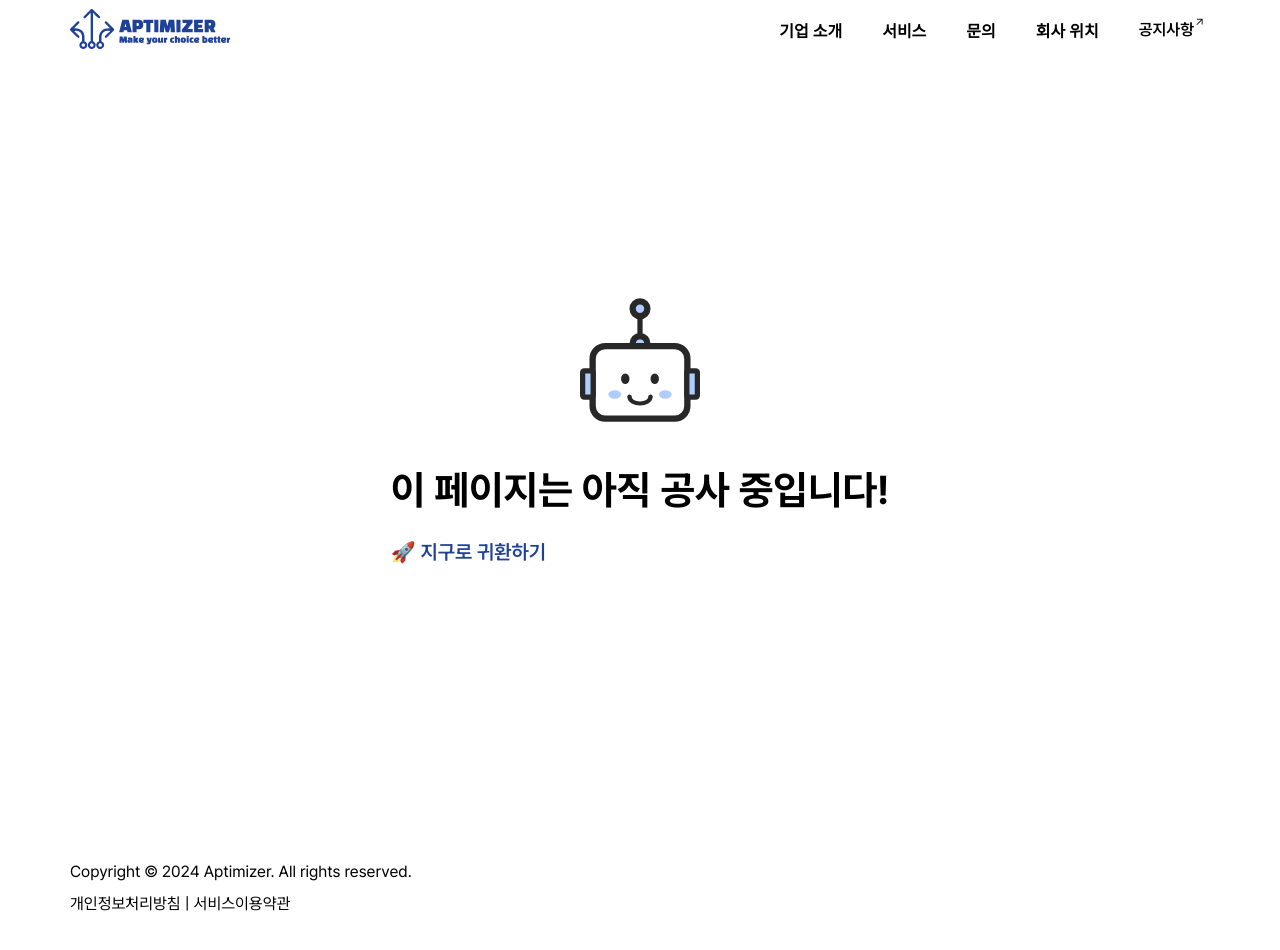
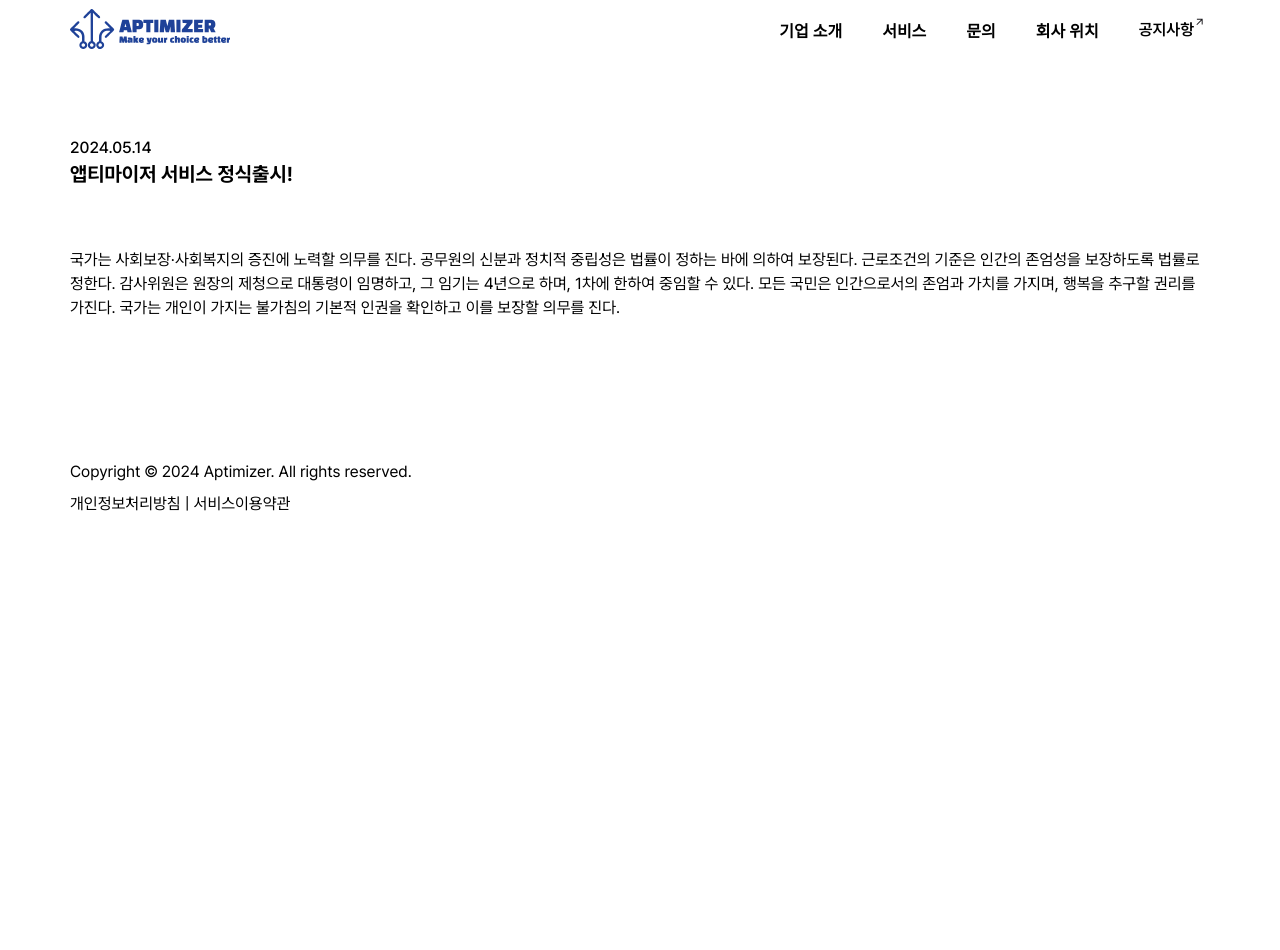
Before and after one commit to aptimizer-co/aptimizer, a Next.js app: page /notice/1 in a window 1280 px wide. Before the commit this address had no page. Shown: the top 950 px of the page. After the commit the page ends 800 px from the top, so only its background shows below. Built offline with nearby package versions, Linux system fonts and the light colour scheme.

Commit message:
[🎨UI] 공지 세부 페이지 UI 완성

```diff
--- /dev/null
+++ b/src/app/notice/[id]/NoticeDetailPage.module.css
@@ -0,0 +1,27 @@
+.NoticeDetailPage {
+  padding: 80px 0;
+}
+
+.link {
+  font-size: 14px;
+  color: blue;
+  display: inline-block;
+  margin-bottom: 24px;
+}
+
+.date {
+  font-size: 16px;
+  font-weight: 500;
+  margin-bottom: 8px;
+}
+
+.title {
+  font-size: 20px;
+  font-weight: 700;
+  margin-bottom: 64px;
+}
+
+.content {
+  font-size: 16px;
+  line-height: 150%;
+}
--- /dev/null
+++ b/src/app/notice/[id]/page.tsx
@@ -0,0 +1,22 @@
+import { Container } from "@/src/components";
+import s from "./NoticeDetailPage.module.css";
+
+const NoticeDetailPage = () => {
+  return (
+    <main className={s.NoticeDetailPage}>
+      <Container>
+        <p className={s.date}>2024.05.14</p>
+        <h2 className={s.title}>앱티마이저 서비스 정식출시!</h2>
+        <p className={s.content}>
+          국가는 사회보장·사회복지의 증진에 노력할 의무를 진다. 공무원의 신분과 정치적 중립성은 법률이 정하는 바에
+          의하여 보장된다. 근로조건의 기준은 인간의 존엄성을 보장하도록 법률로 정한다. 감사위원은 원장의 제청으로
+          대통령이 임명하고, 그 임기는 4년으로 하며, 1차에 한하여 중임할 수 있다. 모든 국민은 인간으로서의 존엄과 가치를
+          가지며, 행복을 추구할 권리를 가진다. 국가는 개인이 가지는 불가침의 기본적 인권을 확인하고 이를 보장할 의무를
+          진다.
+        </p>
+      </Container>
+    </main>
+  );
+};
+
+export default NoticeDetailPage;
```
